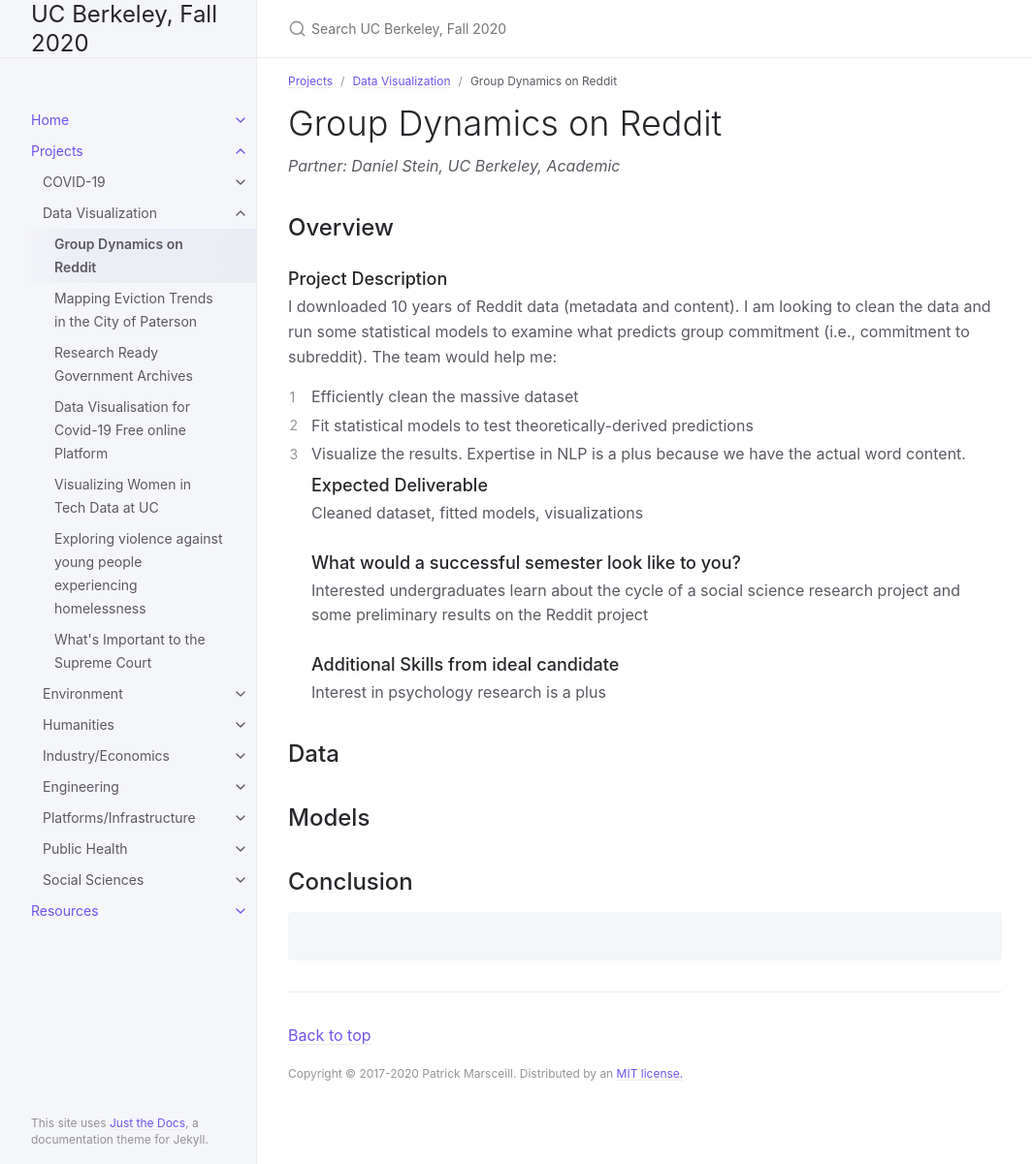
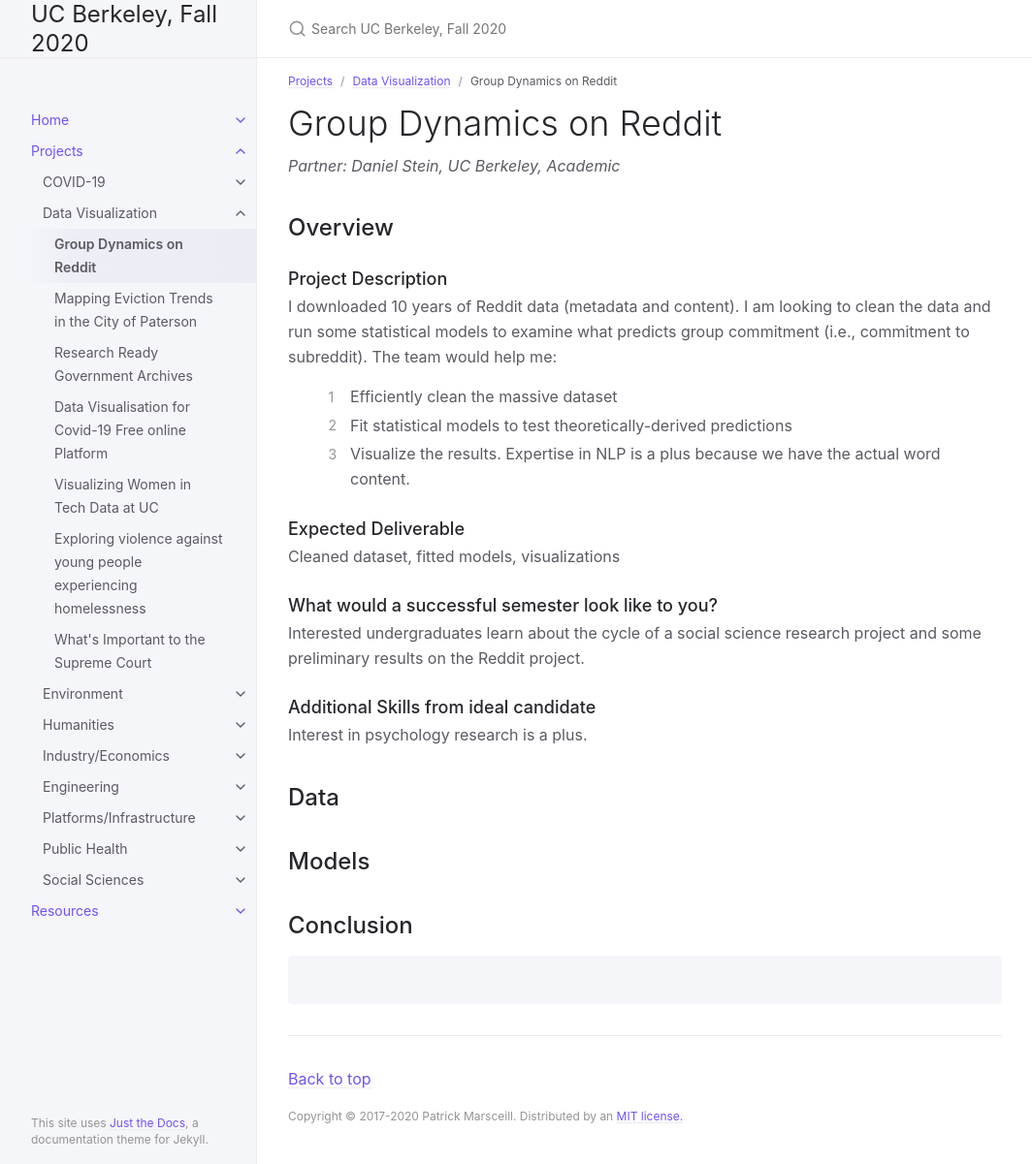
Before and after one commit to DS-Discovery/ds-discovery.github.io, a Jekyll site: the page built from Projects/Data Visualization/DV-Group Dynamics on Reddit.md, in a window 1280 px wide and 1201 px high. Shown: the whole window at 97% size, without its empty margins (107-1171 px from the left). Built offline with Jekyll 4.4.1, drawn with Linux system fonts in a browser that asks for light colours.

```diff
--- a/Projects/Data Visualization/DV-Group Dynamics on Reddit.md
+++ b/Projects/Data Visualization/DV-Group Dynamics on Reddit.md
@@ -13,15 +13,18 @@ nav_order: 0
 ## Overview
 ### Project Description
 I downloaded 10 years of Reddit data (metadata and content). I am looking to clean the data and run some statistical models to examine what predicts group commitment (i.e., commitment to subreddit). The team would help me:
-1. Efficiently clean the massive dataset
-1. Fit statistical models to test theoretically-derived predictions
-1. Visualize the results. Expertise in NLP is a plus because we have the actual word content.
+>1. Efficiently clean the massive dataset
+>1. Fit statistical models to test theoretically-derived predictions
+>1. Visualize the results. Expertise in NLP is a plus because we have the actual word content.
+
 ### Expected Deliverable
 Cleaned dataset, fitted models, visualizations
+
 ### What would a successful semester look like to you?
-Interested undergraduates learn about the cycle of a social science research project and some preliminary results on the Reddit project
+Interested undergraduates learn about the cycle of a social science research project and some preliminary results on the Reddit project.
+
 ### Additional Skills from ideal candidate
-Interest in psychology research is a plus
+Interest in psychology research is a plus.
 
 ## Data
 
```
